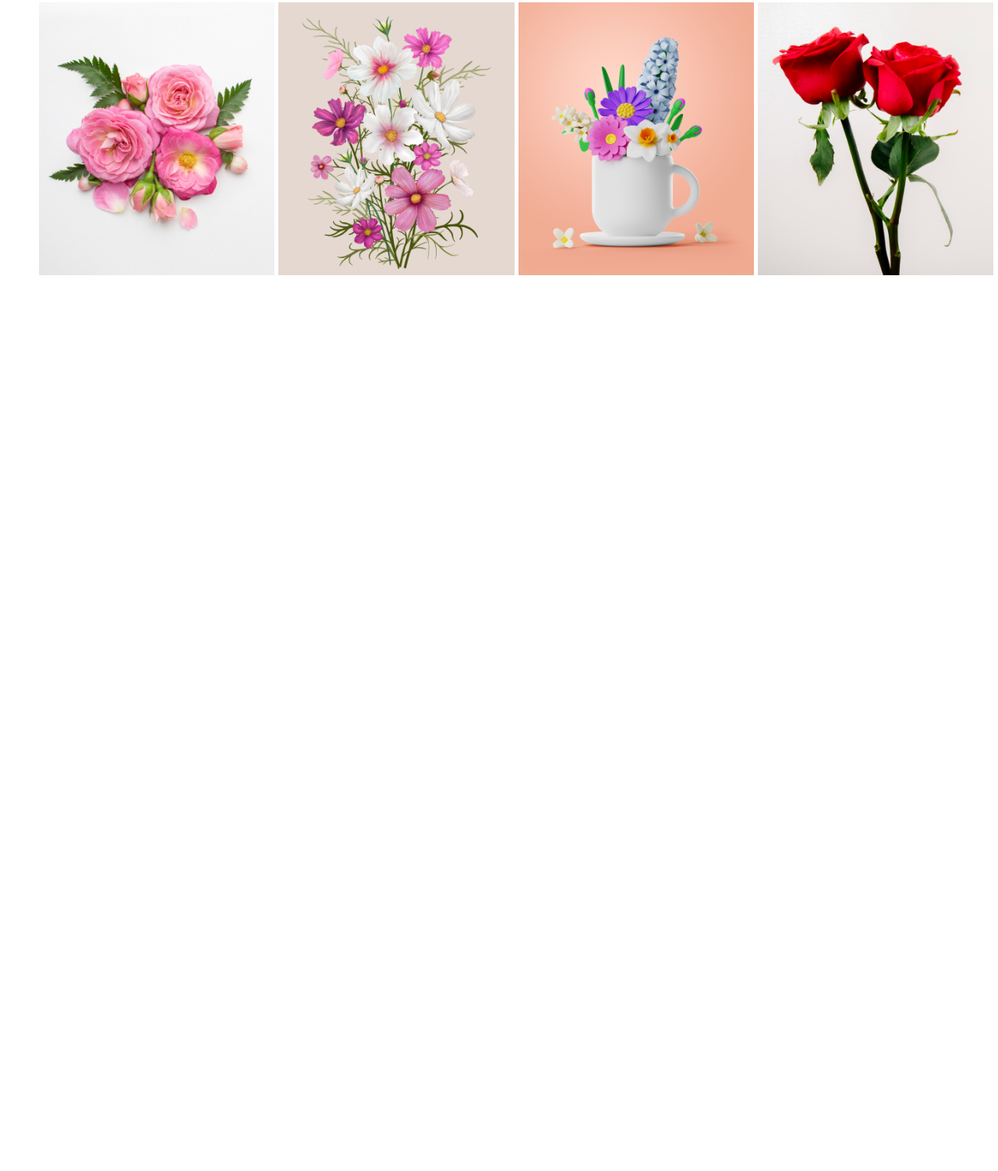
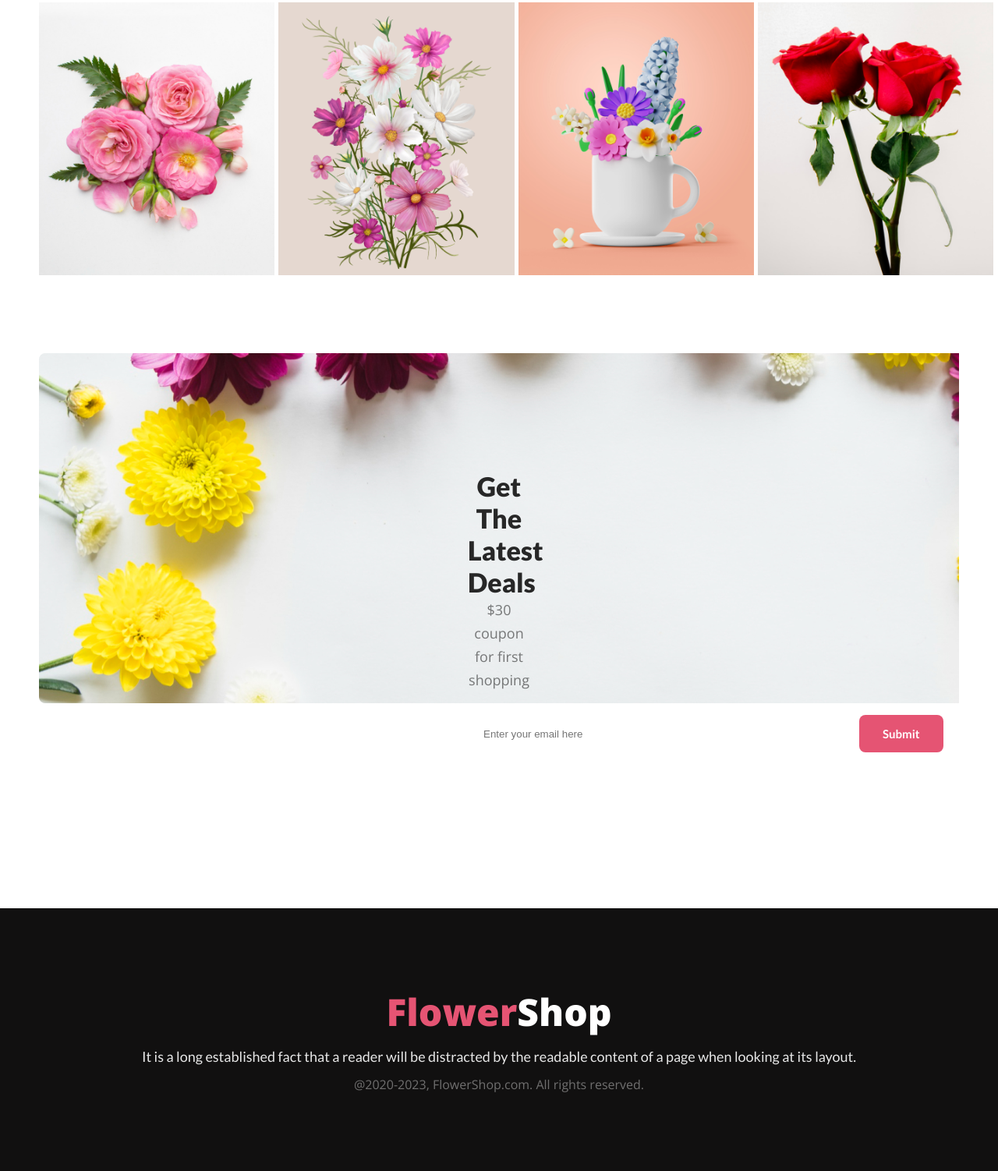
Before and after one commit to sazzadulhoque00/first-assignment, a plain HTML site: page index.html in a window 1280 px wide. Shown: the part 2666-4168 px from the top of the page at 78% size. Before the commit the page ends 3069 px from the top, so only its background shows below. Drawn offline with nearby package versions, Linux system fonts and the light colour scheme.

Commit message:
added last section and footer

```diff
--- a/index.html
+++ b/index.html
@@ -54,6 +54,7 @@
                 </div>
 
             </div>
+        </section>
         <section>
             <div class="icon">
                 <div>
@@ -81,7 +82,8 @@
         <section>
             <div class="social-para">
                 <h3 class="insta">Instagram</h3>
-                    <p class="social-description">It is a long established fact that a reader will be distracted by the readable <br> content of a page when looking at its layout.</p>
+                <p class="social-description">It is a long established fact that a reader will be distracted by the
+                    readable <br> content of a page when looking at its layout.</p>
                 <div class="insta-img">
                     <img src="/Flower Asset/Flower 01.png" alt="">
                     <img src="/Flower Asset/Rectangle 4.png" alt="">
@@ -90,10 +92,29 @@
                 </div>
             </div>
         </section>
-        </section>
+        <section class="last-section-bg">
+            <div class="last-section">
+                <h3 class="last-section-title">Get The Latest Deals</h3>
+                <p class="last-section-para">$30 coupon for first shopping</p>
+            </div>
+            <div>
+                <form class="submit-button" action="">
+                    <input class="input-email" type="email" placeholder="Enter your email here"><input
+                        class="first-button" type="submit">
+                </form>
+            </div>
+
         </section>
 
+
     </main>
+    <footer>
+        <div class="footer-section">
+            <h3 class="footer-title"><span id="orange-shade">Flower</span>Shop</h3>
+            <p class="footer-para">It is a long established fact that a reader will be distracted by the readable content of a page when looking at its layout.</p>
+            <p class="footer-feet">@2020-2023, FlowerShop.com. All rights reserved. </p>
+        </div>
+    </footer>
 </body>
 
 </html>
--- a/styles.css
+++ b/styles.css
@@ -202,3 +202,64 @@ body {
     justify-content:space-between;
     padding: 50px;
 }
+.last-section-bg{
+    background-image: url('/Flower\ Asset/Rectangle 9.png');
+    background-repeat: no-repeat;
+    margin: 50px 50px;
+    padding: 150px 550px;
+
+
+}
+.last-section{
+    text-align: center;
+}
+.last-section-title{
+    color: #272727;
+font-family: Lato;
+font-size: 34px;
+font-weight: 800;
+}
+.last-section-para{
+    color: rgba(39, 39, 39, 0.60);
+font-size: 18px;
+font-weight: 400;
+line-height: 30px;
+}
+.submit-button{
+    display: flex;
+    gap: 5px;
+    justify-content: space-around;
+    padding-top: 30px;
+}
+.input-email{
+    padding: 10px 300px 10px 20px;
+    border: none;
+    border-radius: 8px;
+}
+.footer-section{
+    text-align: center;
+    background: #111010;
+    color: #FFF;
+    padding: 100px 0px;
+}
+.footer-title{
+font-size: 48px;
+font-weight: 800;
+}
+#orange-shade{
+    color: #E55473;
+}
+.footer-para{
+    color: rgba(255, 255, 255, 0.90);
+    font-family: Lato;
+    font-size: 18px;
+    font-weight: 400;
+    line-height: 30px;
+    padding: 10px 10px;
+}
+.footer-feet{
+    color: rgba(255, 255, 255, 0.40);
+font-size: 16px;
+font-weight: 400;
+
+}
```
Lines whose indentation alone changed are shown as unchanged.
